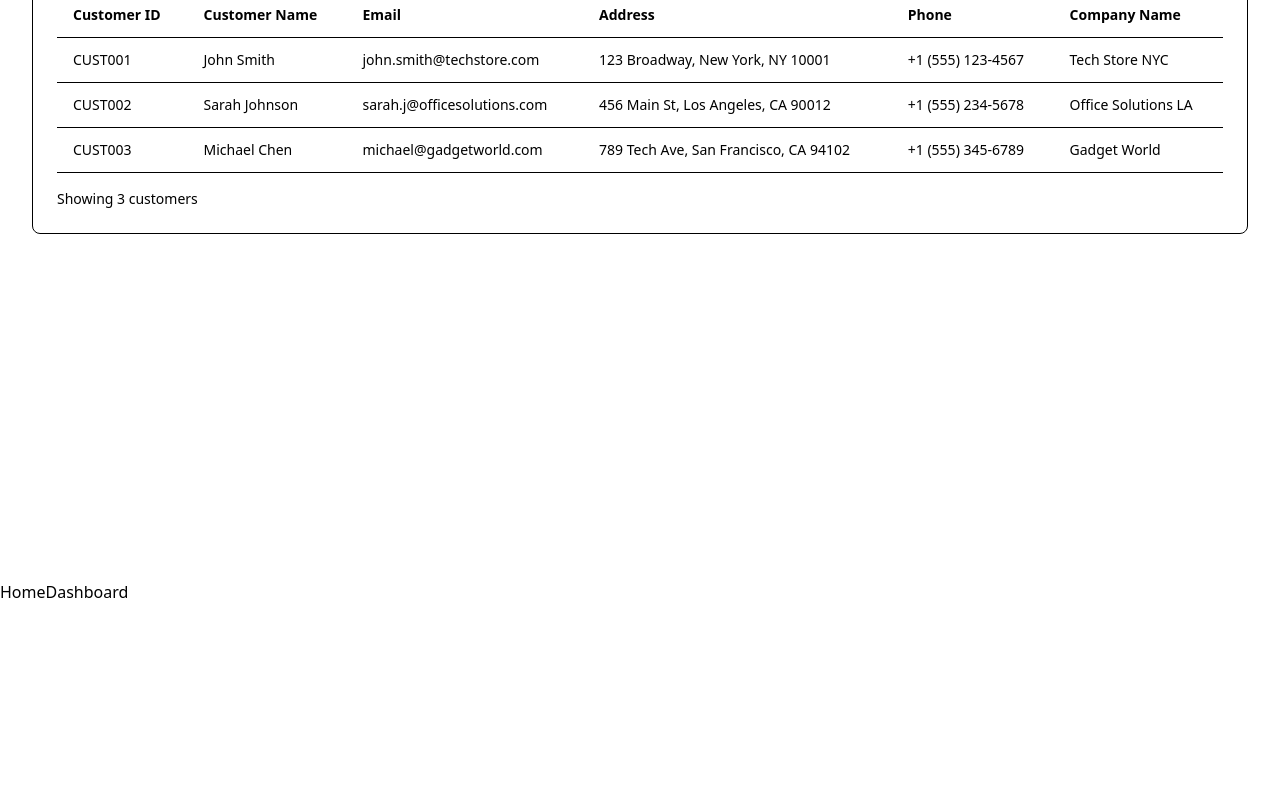
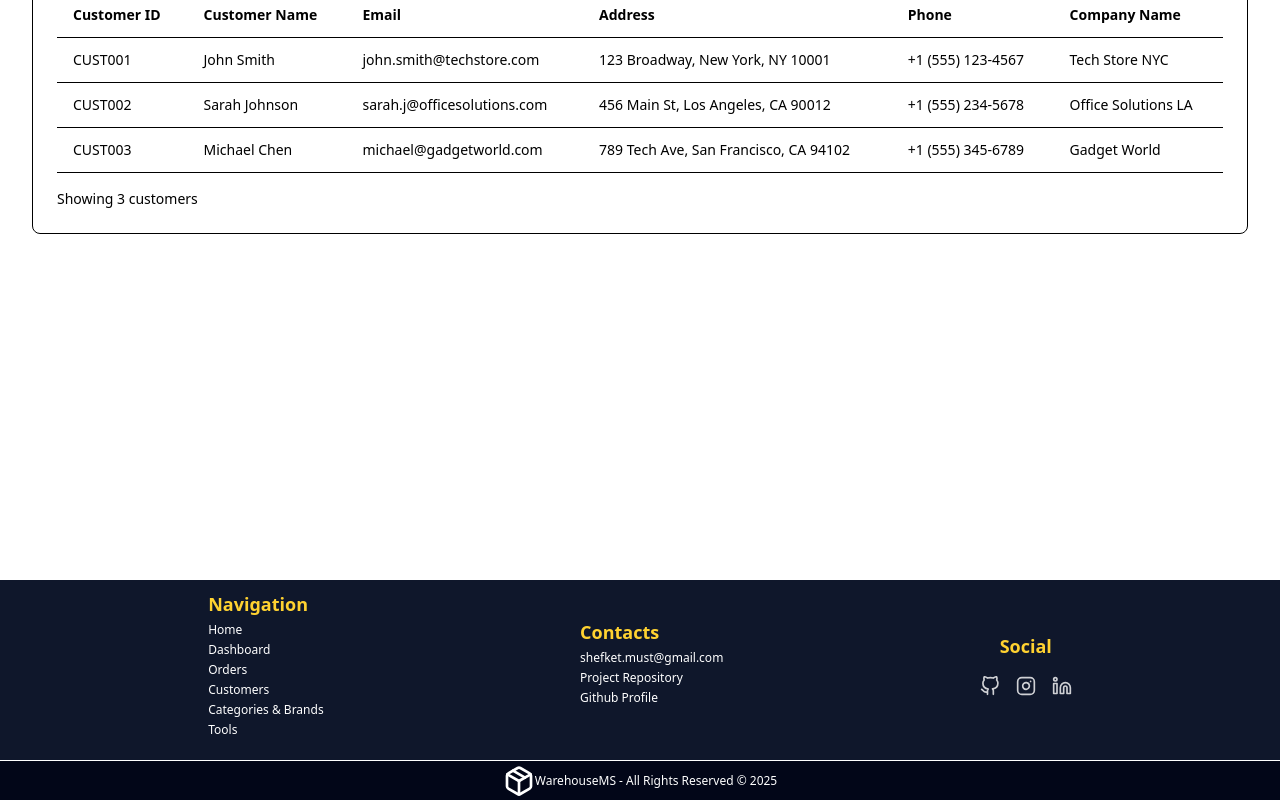
Before and after one commit to shefket-mustafa/WarehouseMS, a React (Vite) app in the folder client/: page /customers in a window 1280 px wide. Shown: the part 285-1085 px from the top of the page. Before the commit the page ends 1025 px from the top, so only its background shows below. Built offline with nearby package versions, Linux system fonts and the light colour scheme.

Commit message:
Footer feature implemented

```diff
--- a/client/src/components/Navbar.tsx
+++ b/client/src/components/Navbar.tsx
@@ -17,7 +17,7 @@ const Navbar = () => {
   const isActive = (path: string) => location.pathname === path;
 
   return (
-    <nav className="bg-card border-b border-border shadow-sm">
+    <nav className="bg-card border-b border-border shadow-sm bg-slate-950 text-white">
       <div className="max-w-7xl mx-auto px-4 sm:px-6 lg:px-8">
         <div className="flex justify-between items-center h-16">
           <div className="flex items-center gap-8">
@@ -31,7 +31,7 @@ const Navbar = () => {
                 <Link
                   key={link.path}
                   to={link.path}
-                  className={`px-4 py-2 rounded-md text-sm font-medium transition-colors ${
+                  className={`px-4 py-2 rounded-md text-sm font-medium hover:text-amber-300 transition-colors ${
                     isActive(link.path)
                       ? 'bg-primary text-primary-foreground'
                       : 'text-foreground hover:bg-accent hover:text-accent-foreground'
@@ -45,7 +45,7 @@ const Navbar = () => {
 
           <div className="flex items-center gap-4">
             <div className="text-right">
-              <p className="text-sm font-semibold text-foreground">{user?.firmName}</p>
+              <p className="text-sm font-semibold text-foreground">{user?.id}</p>
               <p className="text-xs text-muted-foreground">{user?.email}</p>
             </div>
             <button
--- a/client/src/context/AuthContext.tsx
+++ b/client/src/context/AuthContext.tsx
@@ -4,6 +4,7 @@ import { AuthContext } from './authContext-hook';
 interface User {
   id: string;
   email: string;
+  companyName: string
 }
 
 export interface AuthContextType {
@@ -23,17 +24,21 @@ export const AuthProvider = ({ children }: { children: ReactNode }) => {
   });
 
   const login = async (email: string, password: string) => {
-    // Simulate login - in real app, this would call an API
-    const userData = { id: '1', email };
-    setUser(userData);
-    localStorage.setItem('wms_user', JSON.stringify(userData));
+    console.log(email, password);
+
+    // // Simulate login - in real app, this would call an API
+    // const userData = { id: '1', email };
+    // setUser(userData);
+    // localStorage.setItem('wms_user', JSON.stringify(userData));
   };
 
-  const register = async (email: string, password: string, firmName: string) => {
-    // Simulate registration - in real app, this would call an API
-    const userData = { id: '1', email, firmName };
-    setUser(userData);
-    localStorage.setItem('wms_user', JSON.stringify(userData));
+  const register = async (email: string, password: string, companyName: string) => {
+    console.log(email, password, companyName);
+
+    // // Simulate registration - in real app, this would call an API
+    // const userData = { id: '1', email, firmName };
+    // setUser(userData);
+    // localStorage.setItem('wms_user', JSON.stringify(userData));
   };
 
   const logout = () => {
--- a/client/src/pages/Footer.tsx
+++ b/client/src/pages/Footer.tsx
@@ -1,18 +1,107 @@
+import { FiGithub, FiInstagram, FiPackage } from "react-icons/fi";
+import { LinkedinIcon } from "lucide-react";
 import { Link } from "react-router";
 
-export default function Footer(){
+export default function Footer() {
+  return (
+    <>
+      <main className="flex py-5 flex-col md:flex-row items-center  md:justify-around border-slate-300 w-full md:h-45 text-xs bg-slate-900 text-white px-20 pt-2">
+        {/* Navigation */}
+        <nav className="flex flex-col gap-1">
+          <h1 className="text-lg font-bold text-amber-300">Navigation</h1>
+          <Link className="hover:text-amber-300 transition-colors" to="/">
+            Home
+          </Link>
+          <Link
+            className="hover:text-amber-300 transition-colors"
+            to="/dashboard"
+          >
+            Dashboard
+          </Link>
+          <Link className="hover:text-amber-300 transition-colors" to="/orders">
+            Orders
+          </Link>
+          <Link
+            className="hover:text-amber-300 transition-colors"
+            to="/customers"
+          >
+            Customers
+          </Link>
+          <Link
+            className="hover:text-amber-300 transition-colors"
+            to="/categories-brands"
+          >
+            Categories & Brands
+          </Link>
+          <Link className="hover:text-amber-300 transition-colors" to="/tools">
+            Tools
+          </Link>
+        </nav>
 
+        {/* Contacts */}
+        <section className="hidden md:flex flex-col gap-1">
+          <h1 className="text-lg font-bold text-amber-300">Contacts</h1>
+          <p>shefket.must@gmail.com</p>
+          <a
+            className="hover:text-amber-300 transition-colors"
+            href="https://github.com/shefket-mustafa/WarehouseMS/tree/main"
+            target="blank"
+          >
+            Project Repository
+          </a>
+          <a
+            className="hover:text-amber-300 transition-colors"
+            href="https://github.com/shefket-mustafa"
+            target="blank"
+          >
+            Github Profile
+          </a>
+          <p></p>
+        </section>
 
-    return(
+        {/* Socials */}
+        <section className="hidden md:flex flex-col">
+          <h4 className="font-semibold mb-4 text-lg gap-1 text-amber-300 text-center">
+            Social
+          </h4>
 
-        <main className="w-full h-40">
+          <section className="flex justify-center gap-4 ">
+            <a
+              href="https://github.com/shefket-mustafa"
+              target="_blank"
+              rel="noopener noreferrer"
+              className="opacity-80 hover:opacity-100 hover:scale-125 hover:text-accent transition-all hover:text-amber-300 "
+              aria-label="Facebook"
+            >
+              <FiGithub className="h-5 w-5" />
+            </a>
+            <a
+              href="https://www.instagram.com/shefket_sum/"
+              target="_blank"
+              rel="noopener noreferrer"
+              className="opacity-80 hover:opacity-100 hover:scale-125 hover:text-accent transition-all hover:text-amber-300 "
+              aria-label="Instagram"
+            >
+              <FiInstagram className="h-5 w-5" />
+            </a>
+            <a
+              href="https://www.linkedin.com/in/shefket-mustafa-81356a360/"
+              target="_blank"
+              rel="noopener noreferrer"
+              className="opacity-80 hover:opacity-100 hover:scale-125 hover:text-accent transition-all hover:text-amber-300 "
+              aria-label="Twitter"
+            >
+              <LinkedinIcon className="h-5 w-5" />
+            </a>
+          </section>
+        </section>
+      </main>
 
-            <nav>
-                <Link to="/">Home</Link>
-                <Link to="/dashboard">Dashboard</Link>
-
-            </nav>
-
-        </main>
-    )
+      {/* lower footer */}
+      <section className="border-t h-10 bg-slate-950 text-xs flex justify-center items-center text-white">
+        <FiPackage className="w-8 h-8" />
+        <span>WarehouseMS - All Rights Reserved © 2025</span>
+      </section>
+    </>
+  );
 }
```
